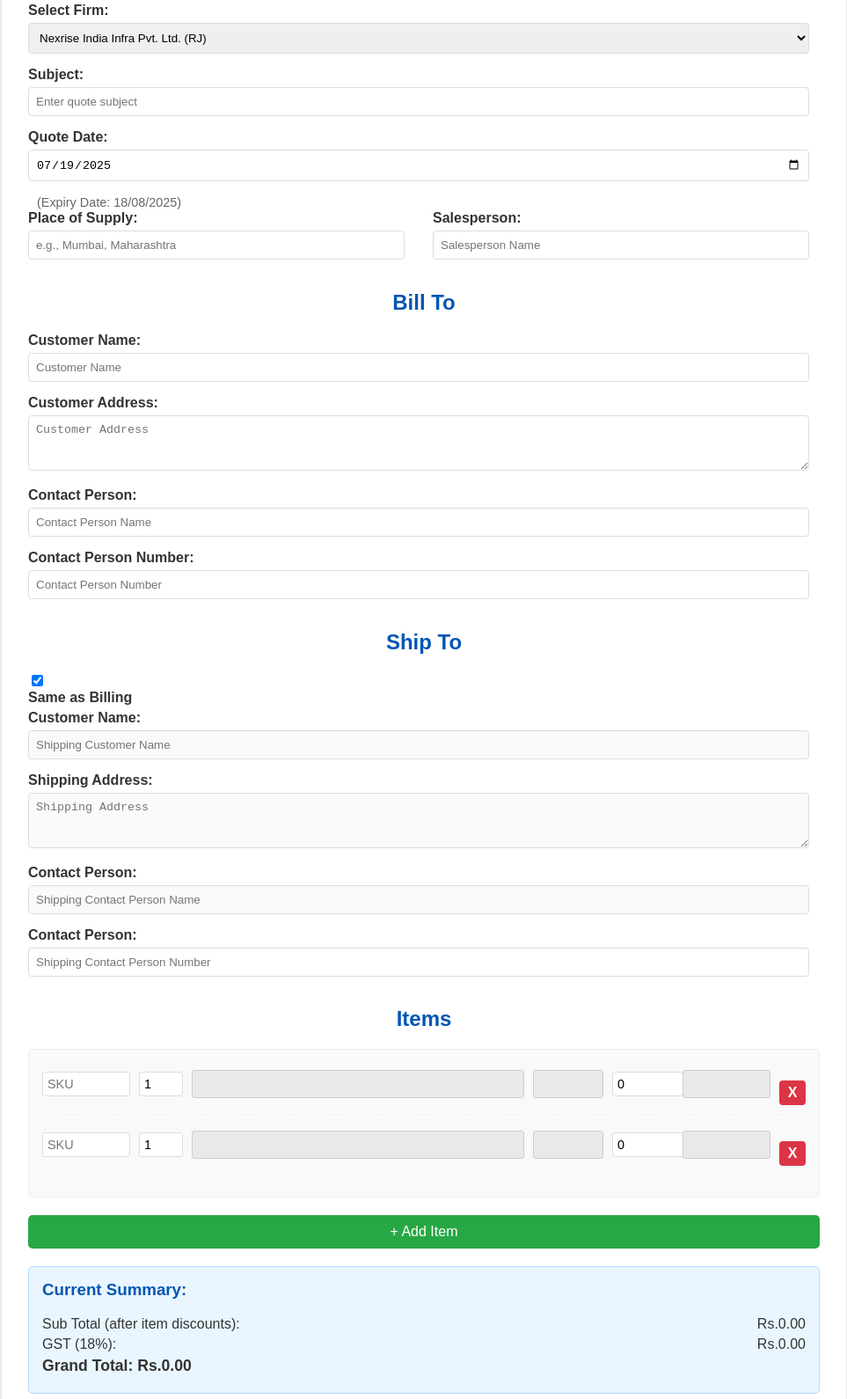
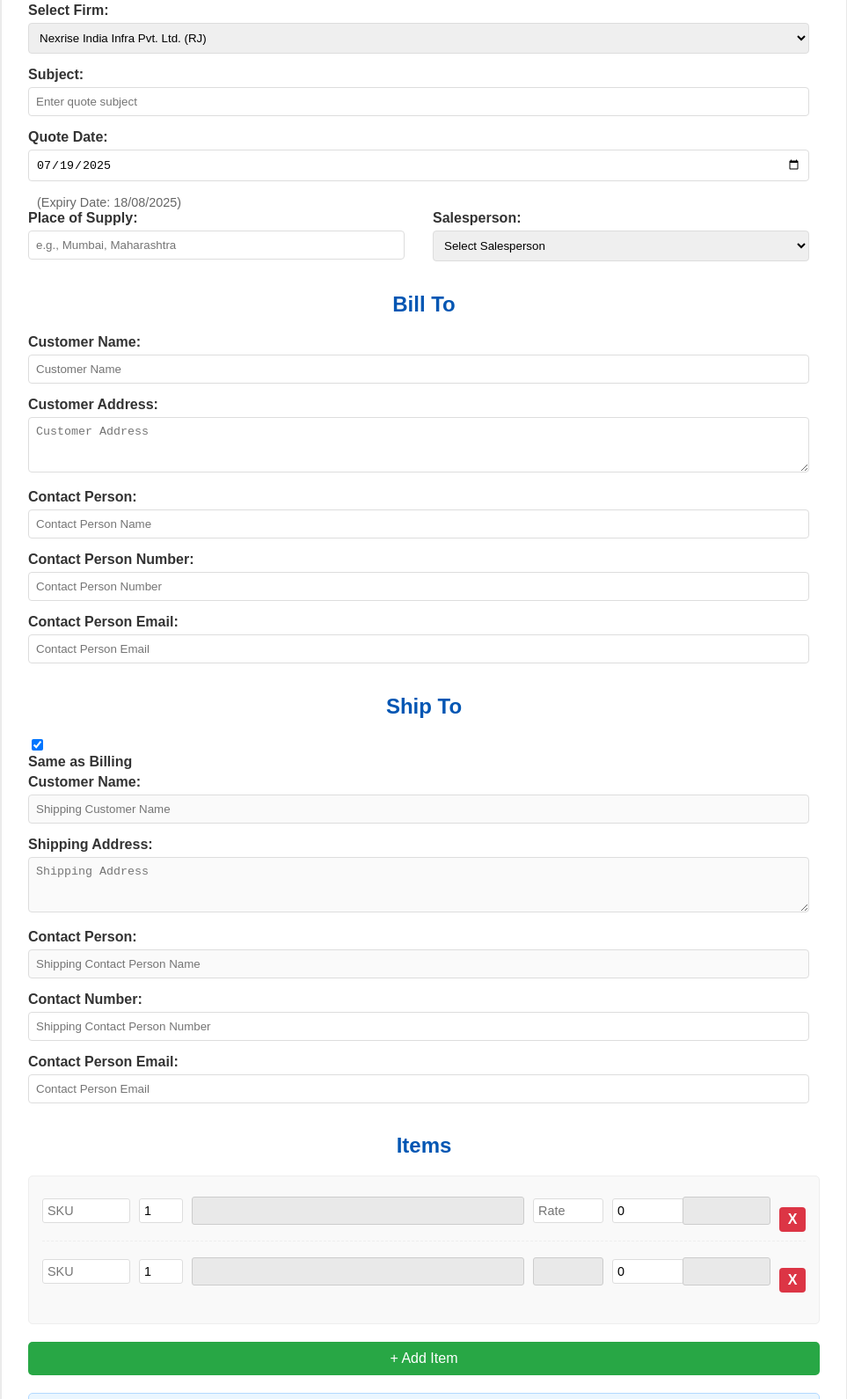
Before and after one commit to nexrisemktg/nipl-quote-gen-v2, a plain HTML site: page index.html in a window 1280 px wide. Shown: the part 145-1735 px from the top of the page at 88% size, without its empty margins (158-1121 px from the left). Drawn offline with Linux system fonts and the light colour scheme.

Commit message:
Update index.html

```diff
--- a/index.html
+++ b/index.html
@@ -34,7 +34,15 @@
             </div>
             <div class="input-section">
                 <label for="salesperson">Salesperson:</label>
-                <input type="text" id="salesperson" placeholder="Salesperson Name" required>
+                <select id="salesperson" required>
+                    <option value="">Select Salesperson</option>
+                    <option>Rajesh Soni</option>
+                    <option>Sanjay Kumawat</option>
+                    <option>Poonam Tiwari</option>
+                    <option>Deepak Kumar</option>
+                    <option>Rohit Soni</option>
+                    <option>Prinka Sharma</option>
+                </select>
             </div>
         </div>
 
@@ -55,6 +63,10 @@
             <label for="billToContactNumber">Contact Person Number:</label>
             <input type="text" id="billToContactNumber" placeholder="Contact Person Number" required>
         </div>
+        <div class="input-section">
+            <label for="billToContactEmail">Contact Person Email:</label>
+            <input type="text" id="billToContactEmail" placeholder="Contact Person Email" required>
+        </div>
 
         <h2>Ship To</h2>
         <div class="input-section">
@@ -74,8 +86,12 @@
             <input type="text" id="shipToContactPerson" placeholder="Shipping Contact Person Name">
         </div>
          <div class="input-section">
-            <label for="shipToContactNumber">Contact Person:</label>
+            <label for="shipToContactNumber">Contact Number:</label>
             <input type="text" id="shipToContactNumber" placeholder="Shipping Contact Person Number" required>
+        </div>
+        <div class="input-section">
+            <label for="shipToContactEmail">Contact Person Email:</label>
+            <input type="text" id="shipToContactEmail" placeholder="Contact Person Email" required>
         </div>
 
         <h2>Items</h2>
@@ -85,7 +101,7 @@
                 <datalist id="skuOptions"></datalist>
                 <input type="number" class="qty-input" placeholder="Qty" min="1" value="1">
                 <span class="description-display"></span>
-                <span class="rate-display"></span>
+                <input type="number" class="rate-input" placeholder="Rate" min="0" step="0.01">
                 <input type="number" class="discount-per-item-input" placeholder="Disc (%)" min="0" max="100" value="0">
                 <span class="item-amount-display"></span>
                 <button type="button" class="remove-item-btn">X</button>
```
